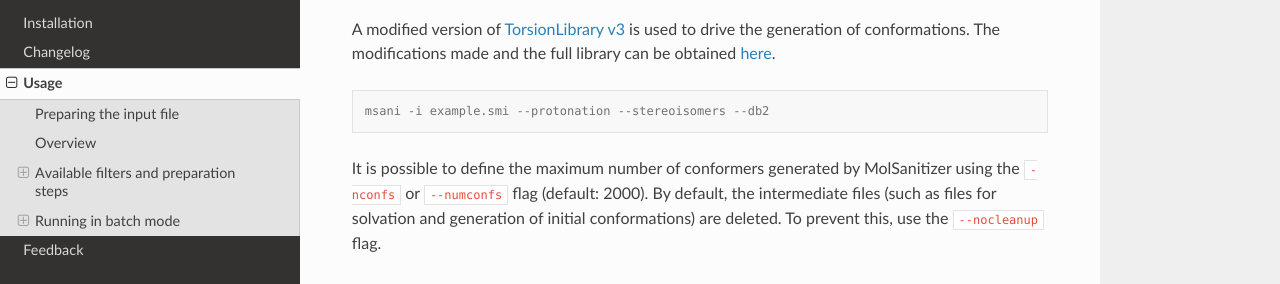
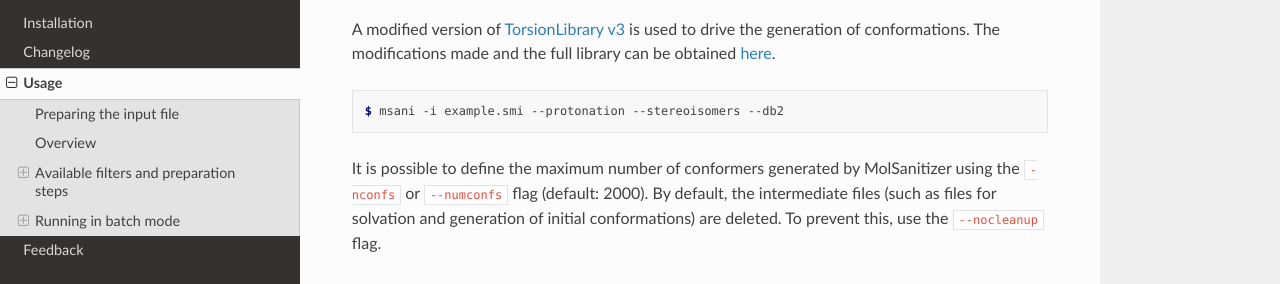
Before and after one commit to phonglam3103/msani-readthedocs, a Sphinx documentation site: the page built from docs/source/usage.rst, in a window 1280 px wide and 900 px high, scrolled down 4238 px. Shown: the part 156-440 px from the top of the window. Built offline with Sphinx 7.4.7 and the Read the Docs theme 3.1.0, drawn with Linux system fonts in a browser that asks for light colours; some of the changed text lies outside the part shown.

Commit message:
Fix a typo

```diff
--- a/docs/source/usage.rst
+++ b/docs/source/usage.rst
@@ -101,7 +101,7 @@ It is also possible to filter out customized unwanted substructures, depending o
 
 .. code-block:: console
 
-    msani --create_custom
+    $ msani --create_custom
 
 The first two columns (SMARTS and LABEL) are required for the program to parse, while the remaining columns will be omitted by the program. To filter using the customized list, use the ``--custom`` flag with the path to the customized list file. It is also possible to apply both the available filters and the customized filters.
 
@@ -166,7 +166,7 @@ A modified version of `TorsionLibrary v3 <https://pubs.acs.org/doi/10.1021/acs.j
 
 .. code-block:: console
 
-    msani -i example.smi --protonation --stereoisomers --db2
+    $ msani -i example.smi --protonation --stereoisomers --db2
 
 It is possible to define the maximum number of conformers generated by MolSanitizer using the ``-nconfs`` or ``--numconfs`` flag (default: 2000). By default, the intermediate files (such as files for solvation and generation of initial conformations) are deleted. To prevent this, use the ``--nocleanup`` flag.
 
```
